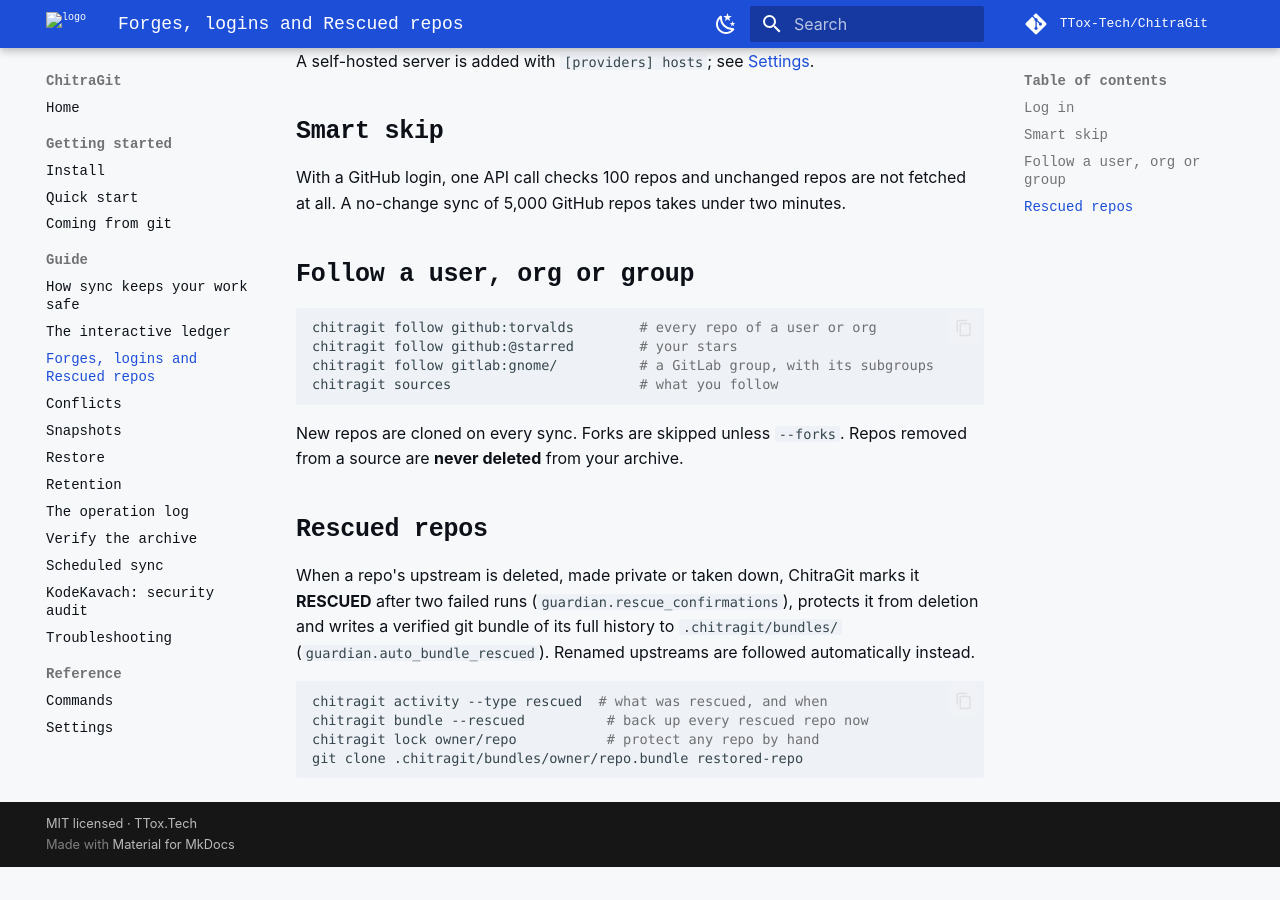
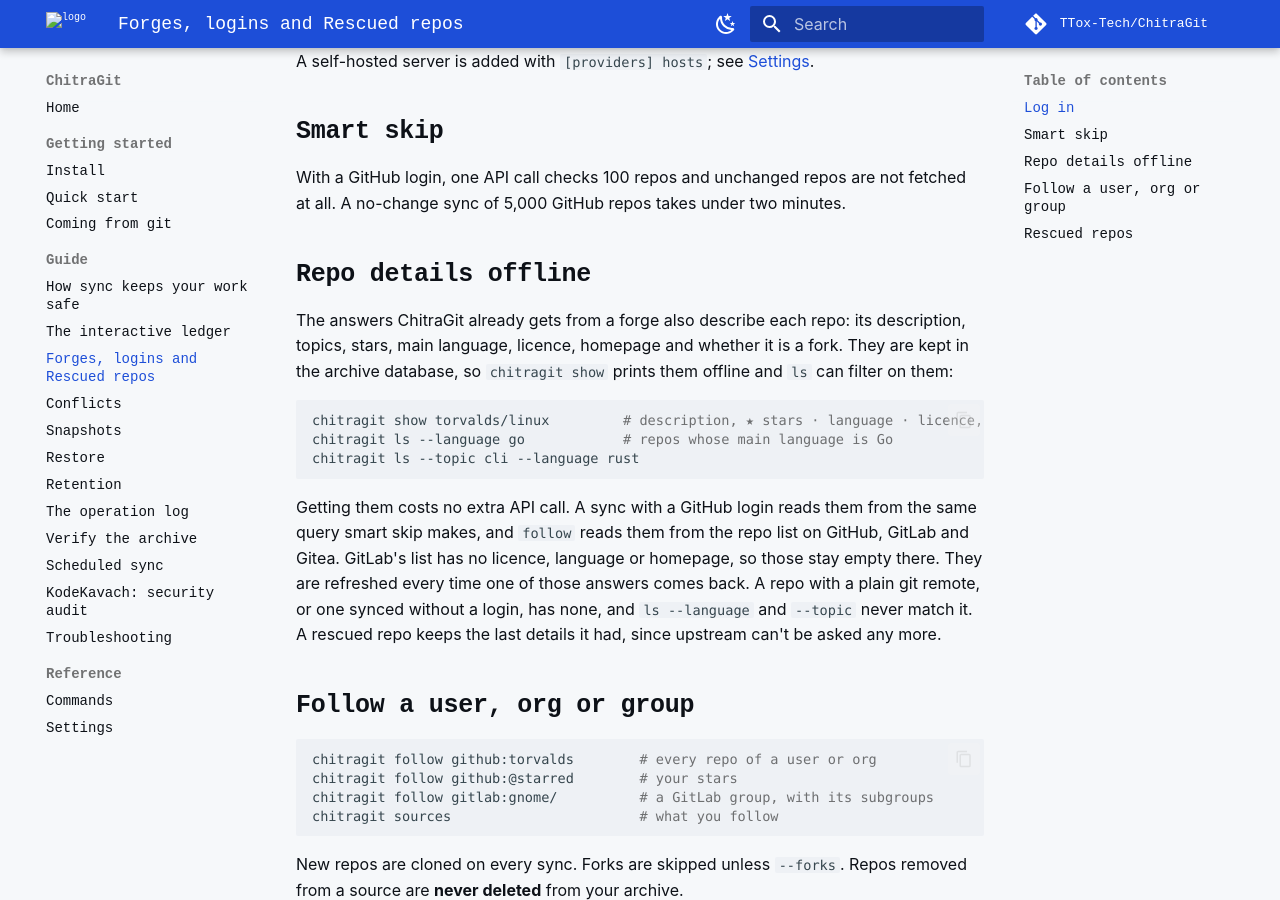
Before and after one commit to TTox-Tech/ChitraGit, an MkDocs documentation site: the page built from website/docs/guide/providers.md, in a window 1280 px wide and 900 px high, scrolled down 511 px. Built offline with MkDocs 1.6.1 and Material for MkDocs 9.7.7, drawn with Linux system fonts in a browser that asks for light colours; some web fonts are replaced; comment, search, counter and statistics services are not loaded; before the commit the page ends 1378 px from its top, so only the background shows below that.

Commit message:
docs: repo details offline in the providers guide

````diff
--- a/website/docs/guide/providers.md
+++ b/website/docs/guide/providers.md
@@ -23,6 +23,25 @@ A self-hosted server is added with `[providers] hosts`; see [Settings](../refere
 
 With a GitHub login, one API call checks 100 repos and unchanged repos are not fetched at
 all. A no-change sync of 5,000 GitHub repos takes under two minutes.
+
+## Repo details offline
+
+The answers ChitraGit already gets from a forge also describe each repo: its description,
+topics, stars, main language, licence, homepage and whether it is a fork. They are kept in
+the archive database, so `chitragit show` prints them offline and `ls` can filter on them:
+
+```sh
+chitragit show torvalds/linux         # description, ★ stars · language · licence, topics
+chitragit ls --language go            # repos whose main language is Go
+chitragit ls --topic cli --language rust
+```
+
+Getting them costs no extra API call. A sync with a GitHub login reads them from the same
+query smart skip makes, and `follow` reads them from the repo list on GitHub, GitLab and
+Gitea. GitLab's list has no licence, language or homepage, so those stay empty there. They
+are refreshed every time one of those answers comes back. A repo with a plain git remote, or
+one synced without a login, has none, and `ls --language` and `--topic` never match it. A
+rescued repo keeps the last details it had, since upstream can't be asked any more.
 
 ## Follow a user, org or group
 
````
Also changed, not shown: README.md.
